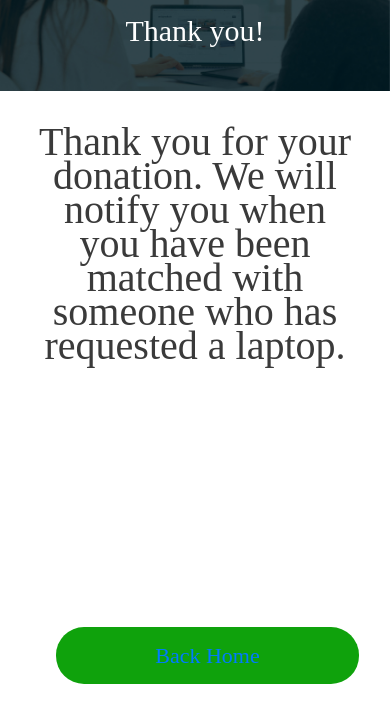
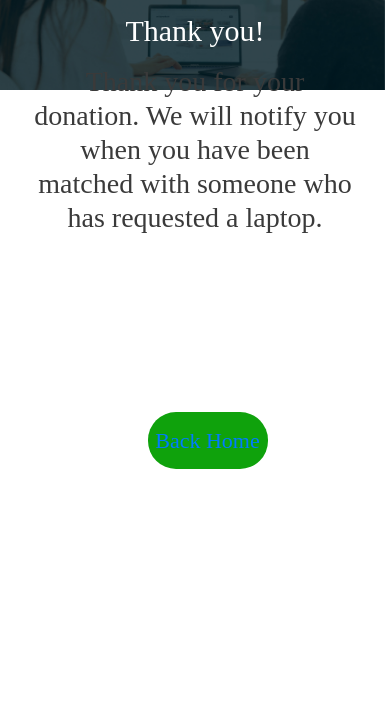
Before and after one commit to Sslim123/tech-roots-project, a React (Create React App) app in the folder client/: page /laptop-donation-status/1 in a window 390 px wide. Shown: the top 722 px of the page. Built offline with nearby package versions, Linux system fonts and the light colour scheme; no server answers.

Commit message:
finishing of design all the status page

```diff
--- a/client/src/pages/ViewRequestStatus/RequestStatusView.js
+++ b/client/src/pages/ViewRequestStatus/RequestStatusView.js
@@ -115,11 +115,9 @@ export function RequestStatus() {
 						</h1>
 					</div>
 					<div className="status-bt">
-						<div>
 						<Link className="status-but-link" to="/">
 							<button id="tr">Back Home </button>
 						</Link>
-						</div>
 
 						<button onClick={cancelRequest}>Cancel my request</button>
 					</div>
@@ -131,10 +129,19 @@ export function RequestStatus() {
 				if (donation.deliveryOption === "SHIP") {
 					return (
 						<>
-							<div>
-								You have been assigned a laptop. Please confirm your address can
-								be shared so it can be sent to you.
-								<div>
+							<div className="status-thankYou-main-picture">
+								<div className="thankYou-p">
+									<h1>Thank you!</h1>
+								</div>
+							</div>
+							<div className="text-status">
+								<h1>
+									You have been assigned a laptop. Please confirm your address
+									can be shared so it can be sent to you.
+								</h1>
+							</div>
+
+							<div className="status-bt">
 								<ButtonComponent
 									handleClick={acceptRequest}
 									command="Yes please!"
@@ -144,17 +151,24 @@ export function RequestStatus() {
 									command="No thank you!"
 								/>
 							</div>
-							</div>
 						</>
 					);
 				}
 				if (donation.deliveryOption === "PICKUP") {
 					return (
 						<>
-							<div>
-								You have been assigned a laptop. Please confirm you can pick it
-								up at {donation.address}.
-								<div>
+							<div className="status-thankYou-main-picture">
+								<div className="thankYou-p">
+									<h1>Thank you!</h1>
+								</div>
+							</div>
+							<div className="text-status">
+								<h1>
+									You have been assigned a laptop. Please confirm you can pick
+									it up at {donation.address}.
+								</h1>
+							</div>
+							<div className="status-bt">
 								<ButtonComponent
 									command="Yes please!"
 									handleClick={acceptRequest}
@@ -164,7 +178,6 @@ export function RequestStatus() {
 									command="No thank you!"
 								/>
 							</div>
-							</div>
 						</>
 					);
 				}
@@ -172,26 +185,53 @@ export function RequestStatus() {
 			if (request.status === "ACCEPTED") {
 				return (
 					<>
-						<p>
+						<div className="status-thankYou-main-picture">
+							<div className="thankYou-p">
+								<h1>Thank you!</h1>
+							</div>
+						</div>
+						<div className="text-status">
+							<h1>
 								Please let us know
 								{donation.deliveryOption === "SHIP"
 									? " when you have received your laptop at " +
 									  request.requestAddress
 									: " when you have picked up your laptop from " +
 									  donation.address}
-						</p>
+							</h1>
+						</div>
+						<div className="status-bt">
+							<Link className="status-but-link" to="/">
+								<button id="tr">Back Home </button>
+							</Link>
+
 							<ButtonComponent
 								command="Thanks, I've got it"
 								handleClick={receivedRequest}
 							/>
+						</div>
 					</>
 				);
 			}
 			if (request.status === "FULFILLED") {
 				return (
 					<>
+						<div className="status-thankYou-main-picture">
+							<div className="thankYou-p">
+								<h1>Thank you!</h1>
+							</div>
+						</div>
+						<div className="text-status">
+							<h1>
 								Sweet! You now have your laptop. Time to start working on your
 								application to Code Your Future?
+							</h1>
+						</div>
+						<div className="status-bt">
+							<Link className="status-but-link" to="/">
+								<button id="tr">Back Home </button>
+							</Link>
+						</div>
 					</>
 				);
 			}
@@ -199,12 +239,39 @@ export function RequestStatus() {
 		if (request.status === "CANCELLED") {
 			return (
 				<>
-					<p>This request has been cancelled, as requested.</p>
+					<div className="status-thankYou-main-picture">
+						<div className="thankYou-p">
+							<h1>Thank you!</h1>
+						</div>
+					</div>
+					<div className="text-status">
+						<h1> This request has been cancelled, as requested.</h1>
+					</div>
+					<div className="status-bt">
+						<Link className="status-but-link" to="/">
+							<button id="tr">Back Home </button>
+						</Link>
+					</div>
 				</>
 			);
 		}
 	} else {
-		return <>Oops, something went wrong.../ this request doesn't exist</>;
+		return (
+			<>
+				<div className="status-thankYou-main-picture">
+					<div className="thankYou-p" id="not-exist">
+						<h1>Oops, something went wrong</h1>
+						<h1>this request doesn't exist</h1>
+					</div>
+				</div>
+
+				<div className="status-bt">
+					<Link className="status-but-link" to="/">
+						<button id="tr">Back Home </button>
+					</Link>
+				</div>
+			</>
+		);
 	}
 }
 
--- a/client/src/pages/ViewRequestStatus/StatusView.css
+++ b/client/src/pages/ViewRequestStatus/StatusView.css
@@ -17,6 +17,10 @@
 	justify-content: center;
 	align-items: center;
 	display: flex;
+}
+#not-exist{
+	display: flex;
+	flex-direction: column;
 }
 
 .thankYou-p h1 {
@@ -44,6 +48,7 @@
 	height: 150px;
 	text-align: center;
 	justify-content: center;
+	align-items: center;
 }
 .text-status h1 {
 	margin: 30px;
@@ -93,6 +98,10 @@
 	color: #ffffff;
 }
 
+
+
+/* responsive */
+
 @media screen and (max-width: 1925px) {
 	.status-thankYou-main-picture {
 		width: 100%;
@@ -114,38 +123,49 @@
 	.thankYou-p h1 {
 		margin-top: 20px;
 	}
+	.status-bt button {
+		width: 180px;
+		height: 57px;
+	}
 }
 
 /* phone */
+@media screen and (max-width: 300px) {
+	.status-thankYou-main-picture {
+		height: 80px;
+		width: 100%;
+	}
+}
+
 @media screen and (max-width: 450px) {
 	.status-thankYou-main-picture {
-		height: 95px;
-		background-position: cover;
+		height: 90px;
+		width: 100%;
 	}
 	.thankYou-p h1 {
 		margin-top: -15px;
-		font-family: Fugaz One;
+
 		font-size: 22px;
 		font-size: 30px;
 	}
 	.text-status {
 		width: 100%;
-		height: 350px;
+		height: 250px;
 	}
 	.text-status h1 {
 		margin-top: 30px;
-		display: flex;
+
 		width: 100%;
-		height: 500px;
-		font-weight: 400;
-		font-size: 40px;
-		line-height: 34px;
+		height: 300px;
+	}
+	.status-bt button {
+		width: 120px;
+		height: 57px;
 	}
 	.status-bt {
-		display: flex;
-		text-align: center;
-		justify-content: center;
-		align-items: center;
-		margin: 110px 0px 60px 0px;
+		height: 200px;
+	}
+	.status-bt button:hover {
+		background-color: #2693f9;
 	}
 }
```
Lines whose indentation alone changed are shown as unchanged.
